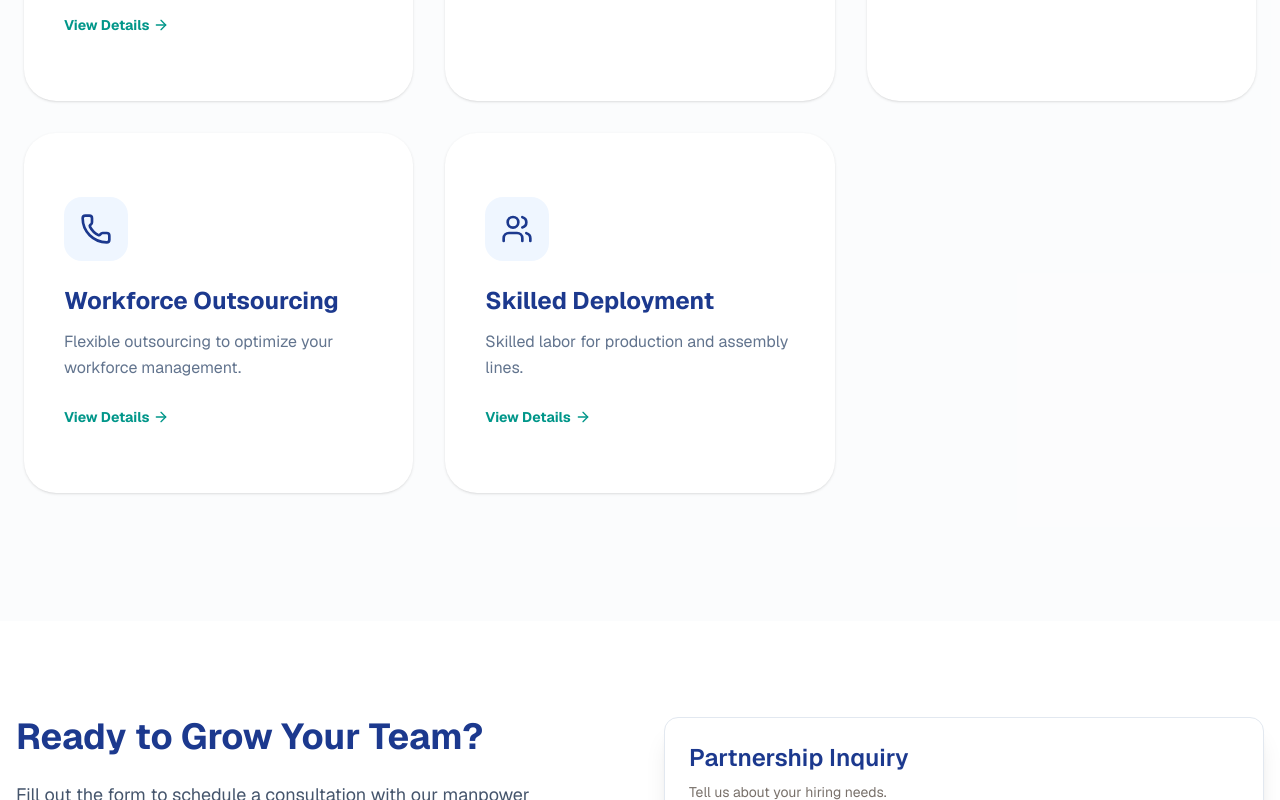
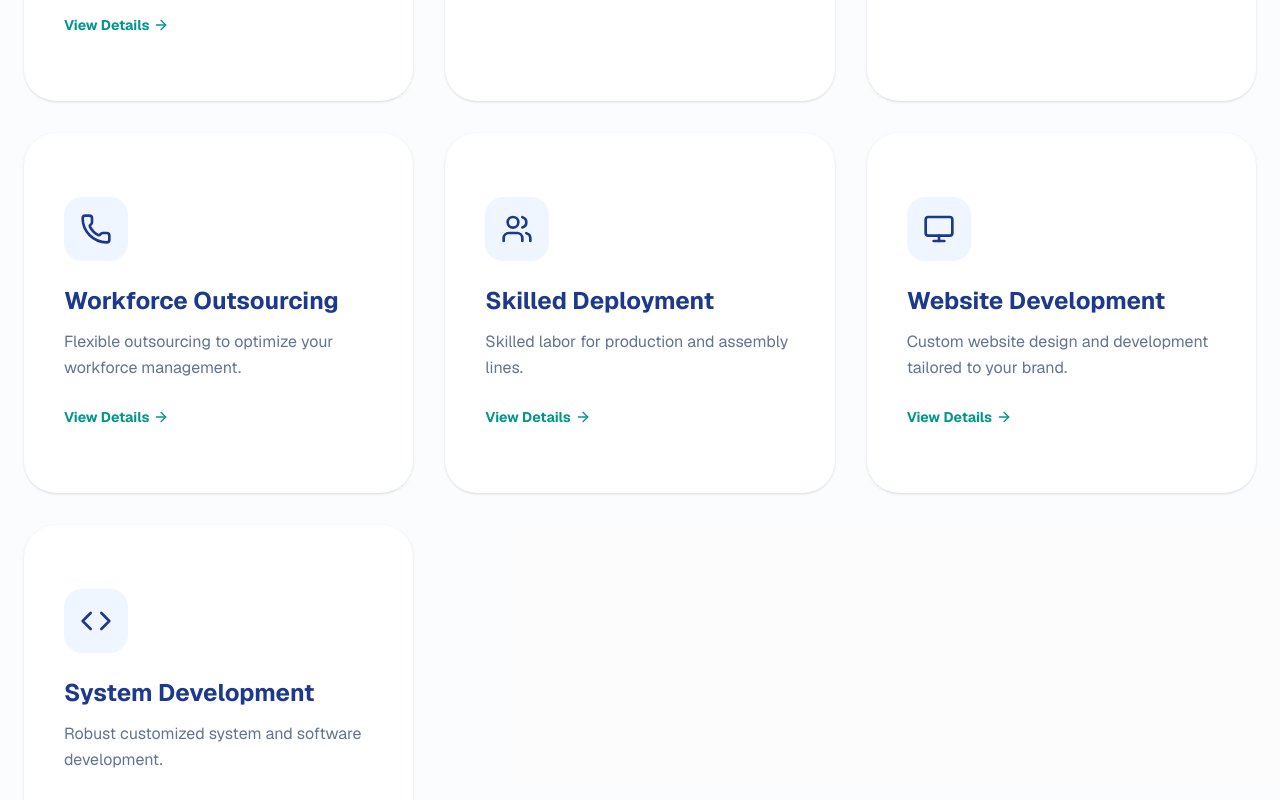
Before and after one commit to archie-codes/jclproserve, a Next.js app: page /partnerwithus in a window 1280 px wide. Shown: the part 1760-2560 px from the top of the page. Built offline with nearby package versions, Linux system fonts and the light colour scheme.

Commit message:
Put more services

```diff
--- a/components/ServicesSection.tsx
+++ b/components/ServicesSection.tsx
@@ -3,10 +3,7 @@
 import React, { useState } from "react";
 import { useRouter } from "next/navigation"; // Added for navigation
 import { Button } from "@/components/ui/button";
-import {
-  Card,
-  CardContent,
-} from "@/components/ui/card";
+import { Card, CardContent } from "@/components/ui/card";
 import {
   Dialog,
   DialogContent,
@@ -22,6 +19,8 @@ import {
   Armchair,
   Users,
   Phone,
+  Code,
+  Monitor,
 } from "lucide-react";
 
 // 1. DATA DEFINITION
@@ -34,7 +33,7 @@ const servicesData = [
       "Deep cleaning and sanitization protocols",
       "Waste management and recycling",
       "24/7 onsite maintenance support",
-      "Green cleaning product compliance"
+      "Green cleaning product compliance",
     ],
     icon: Brush,
   },
@@ -46,7 +45,7 @@ const servicesData = [
       "Executive search and headhunting",
       "Technical skills assessment",
       "Background checks and vetting",
-      "Interview coordination"
+      "Interview coordination",
     ],
     icon: Armchair,
   },
@@ -71,15 +70,38 @@ const servicesData = [
     details: ["Certified welders", "Electricians", "Machine operators"],
     icon: Users,
   },
+  {
+    title: "Website Development",
+    id: "website",
+    desc: "Custom website design and development tailored to your brand.",
+    details: [
+      "Responsive web design",
+      "E-commerce platforms",
+      "CMS development",
+      "Website maintenance",
+    ],
+    icon: Monitor,
+  },
+  {
+    title: "System Development",
+    id: "system",
+    desc: "Robust customized system and software development.",
+    details: [
+      "Enterprise software solutions",
+      "Automated business workflows",
+      "Database management systems",
+      "API development and integration",
+    ],
+    icon: Code,
+  },
 ];
 
 // 2. THE COMPONENT
-type Service = typeof servicesData[number];
+type Service = (typeof servicesData)[number];
 
 export default function ServicesSection() {
   const [selectedService, setSelectedService] = useState<Service | null>(null);
   const router = useRouter();
-
 
   const handleGetQuote = () => {
     if (selectedService) {
@@ -87,13 +109,13 @@ export default function ServicesSection() {
 
       // LOGIC: If the form exists on this page, scroll to it.
       // If not (e.g., we are on Home page), go to the Partner page form.
-      const formElement = document.getElementById('partner-form');
+      const formElement = document.getElementById("partner-form");
 
       if (formElement) {
-        formElement.scrollIntoView({ behavior: 'smooth' });
+        formElement.scrollIntoView({ behavior: "smooth" });
       } else {
         // Navigate to partner page and scroll to form
-        router.push('/partnerwithus#partner-form');
+        router.push("/partnerwithus#partner-form");
       }
     }
   };
@@ -131,7 +153,9 @@ export default function ServicesSection() {
                   <service.icon size={32} />
                 </div>
                 <div className="space-y-3">
-                  <h3 className="text-2xl font-bold text-blue-900">{service.title}</h3>
+                  <h3 className="text-2xl font-bold text-blue-900">
+                    {service.title}
+                  </h3>
                   <p className="text-slate-500 leading-relaxed">
                     {service.desc}
                   </p>
@@ -146,7 +170,10 @@ export default function ServicesSection() {
       </div>
 
       {/* MODAL */}
-      <Dialog open={!!selectedService} onOpenChange={() => setSelectedService(null)}>
+      <Dialog
+        open={!!selectedService}
+        onOpenChange={() => setSelectedService(null)}
+      >
         <DialogContent className="bg-white sm:max-w-lg border-t-8 border-teal-600 max-h-[90vh] overflow-y-auto">
           {selectedService && (
             <>
@@ -165,14 +192,21 @@ export default function ServicesSection() {
               </DialogHeader>
 
               <div className="py-4">
-                <h4 className="font-semibold text-slate-900 mb-3">Service Inclusions:</h4>
+                <h4 className="font-semibold text-slate-900 mb-3">
+                  Service Inclusions:
+                </h4>
                 <ul className="space-y-2">
-                  {selectedService.details?.map((detail: string, idx: number) => (
-                    <li key={idx} className="flex items-center gap-3 text-slate-600">
+                  {selectedService.details?.map(
+                    (detail: string, idx: number) => (
+                      <li
+                        key={idx}
+                        className="flex items-center gap-3 text-slate-600"
+                      >
                         <CheckCircle2 className="w-5 h-5 text-teal-500 shrink-0" />
                         <span>{detail}</span>
                       </li>
-                  ))}
+                    ),
+                  )}
                 </ul>
               </div>
 
```
Lines whose indentation alone changed are shown as unchanged.
